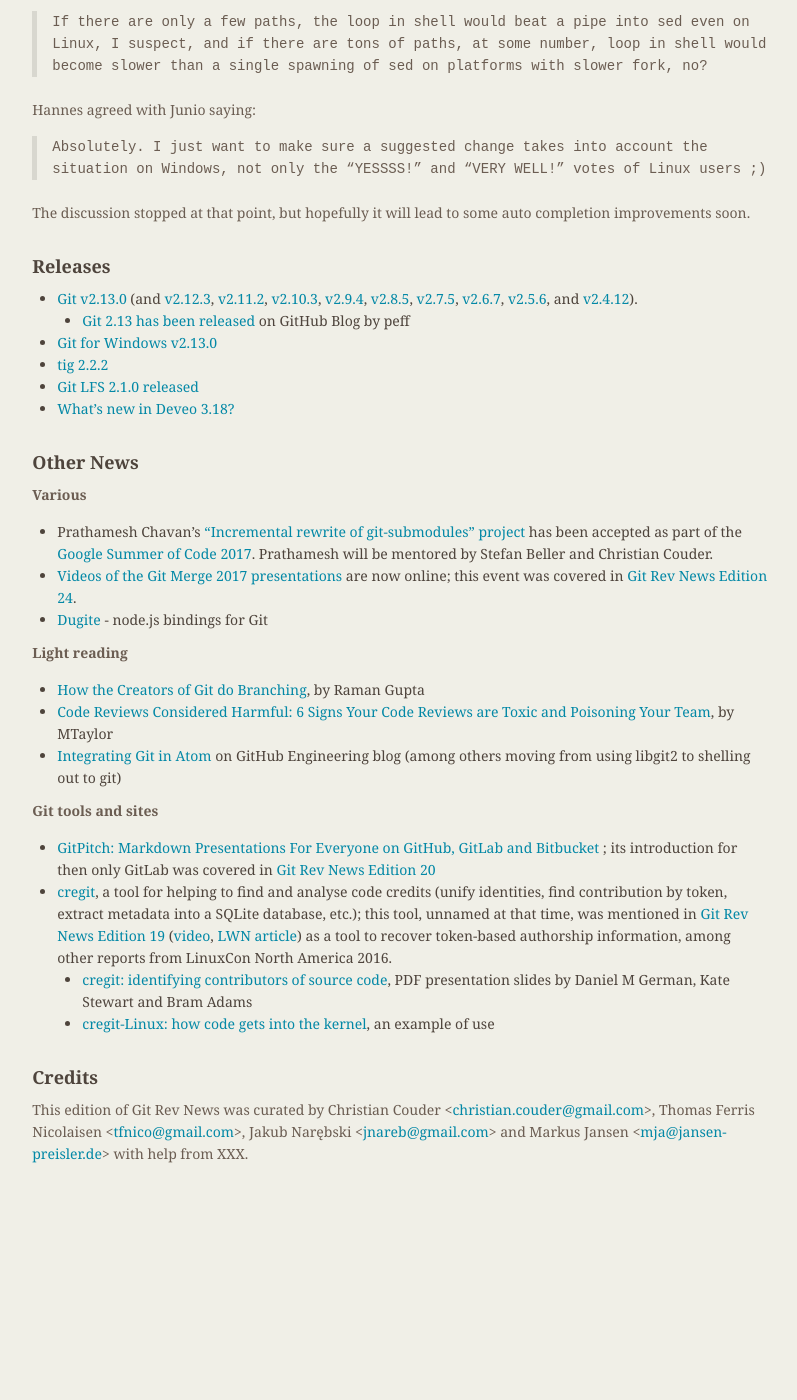
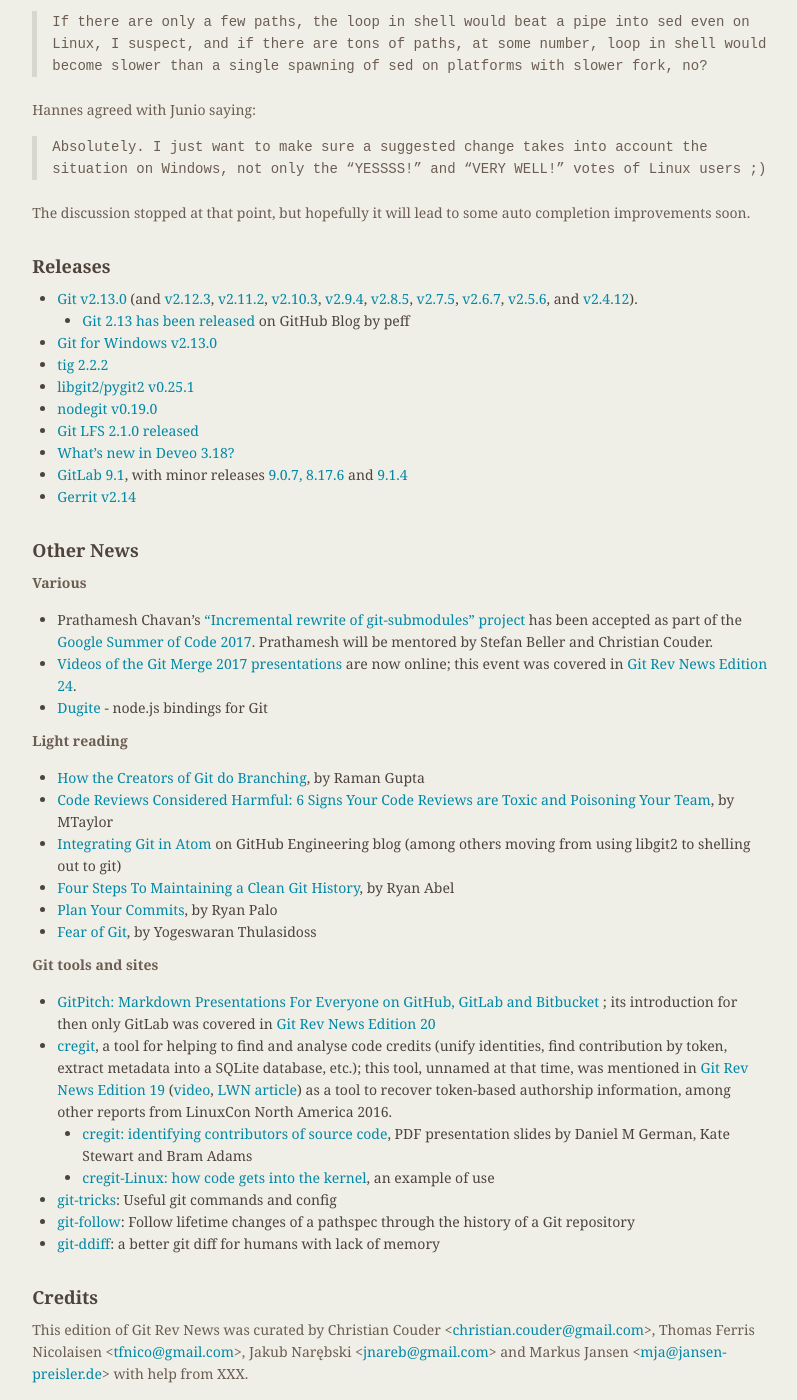
Before and after one commit to git/git.github.io, a Jekyll site: the page built from rev_news/drafts/edition-27.md, in a window 1280 px wide and 1400 px high, scrolled down 3135 px. Shown: the whole window, without its empty margins (339-1136 px from the left). Built offline with Jekyll 4.4.1, drawn with Linux system fonts in a browser that asks for light colours; before the commit the page ends 4315 px from its top, so only the background shows below that.

Commit message:
rn-27: add more links and releases

```diff
--- a/rev_news/drafts/edition-27.md
+++ b/rev_news/drafts/edition-27.md
@@ -212,8 +212,13 @@
   * [Git 2.13 has been released](https://github.com/blog/2360-git-2-13-has-been-released) on GitHub Blog by peff
 * [Git for Windows v2.13.0](https://github.com/git-for-windows/git/releases/tag/v2.13.0.windows.1)
 * [tig 2.2.2](https://public-inbox.org/git/CAFuPQ1KSfKT+UKEdjcQ60sWL-yBGPWUZxhAAQ1AdrAr=VMdGfQ@mail.gmail.com/t/#u)
+* [libgit2/pygit2 v0.25.1](https://github.com/libgit2/pygit2/releases/tag/v0.25.1)
+* [nodegit v0.19.0](https://github.com/nodegit/nodegit/releases/tag/v0.19.0)
 * [Git LFS 2.1.0 released](https://github.com/blog/2353-git-lfs-2-1-0-released)
 * [What's new in Deveo 3.18?](http://blog.deveo.com/whats-new-in-deveo-3-18/)
+* [GitLab 9.1](https://about.gitlab.com/2017/04/22/gitlab-9-1-released/), with minor releases [9.0.7, 8.17.6](https://about.gitlab.com/2017/05/08/gitlab-9-dot-1-dot-3-security-release/) and [9.1.4](https://about.gitlab.com/2017/05/15/gitlab-9-1-4-released/)
+* [Gerrit v2.14](https://gitenterprise.me/2017/05/09/gerrit-v2-14-brings-new-features-and-ux/)
+
 
 ## Other News
 
@@ -228,6 +233,9 @@
 * [How the Creators of Git do Branching](https://hackernoon.com/how-the-creators-of-git-do-branches-e6fcc57270fb), by Raman Gupta
 * [Code Reviews Considered Harmful: 6 Signs Your Code Reviews are Toxic and Poisoning Your Team](https://hackernoon.com/code-reviews-considered-harmful-a4cc9b2323dc), by MTaylor
 * [Integrating Git in Atom](https://githubengineering.com/integrating-git-in-atom/) on GitHub Engineering blog (among others moving from using libgit2 to shelling out to git)
+* [Four Steps To Maintaining a Clean Git History](https://spin.atomicobject.com/2017/04/23/maintain-clean-git-history/), by Ryan Abel
+* [Plan Your Commits](https://dev.to/rpalo/plan-your-commits), by Ryan Palo
+* [Fear of Git](http://everyogi.in/misc/fear_of_git/), by Yogeswaran Thulasidoss
 
 __Git tools and sites__
 
@@ -235,6 +243,10 @@
 * [cregit](https://github.com/cregit/cregit), a tool for helping to find and analyse code credits (unify identities, find contribution by token, extract metadata into a SQLite database, etc.); this tool, unnamed at that time, was mentioned in [Git Rev News Edition 19](https://git.github.io/rev_news/2016/09/14/edition-19/) ([video](https://www.youtube.com/watch?v=iXZV5uAYMJI&index=4&list=PLGeM09tlguZQyemL0Y5CdpEFrBs-hGGM8 "'Who Authored the Kernel? Recovering Token-Level Authorship Information from Git' by Daniel German - YouTube"), [LWN article](https://lwn.net/Articles/698425/ "'Token-based authorship information from Git' by Jake Edge - LWN.net")) as a tool to recover token-based authorship information, among other reports from LinuxCon North America 2016.
   * [cregit: identifying contributors of source code](http://events.linuxfoundation.org/sites/events/files/slides/cregit-2.pdf), PDF presentation slides by Daniel M German, Kate Stewart and Bram Adams <!-- needed because the tool is seriously under-documented -->
   * [cregit-Linux: how code gets into the kernel](https://cregit.linuxsources.org/), an example of use
+* [git-tricks](https://github.com/razzius/git-tricks): Useful git commands and config
+* [git-follow](https://github.com/nickolasburr/git-follow): Follow lifetime changes of a pathspec through the history of a Git repository
+* [git-ddiff](https://github.com/cookiengineer/git-ddiff): a better git diff for humans with lack of memory
+
 
 ## Credits
 
```
